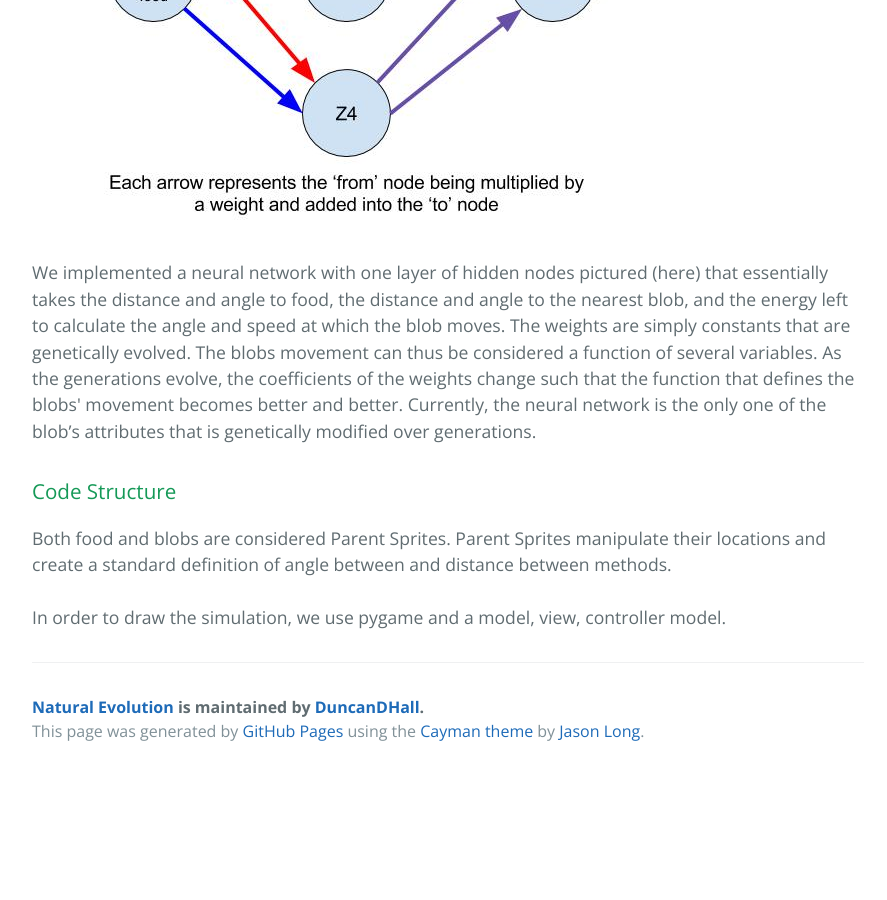
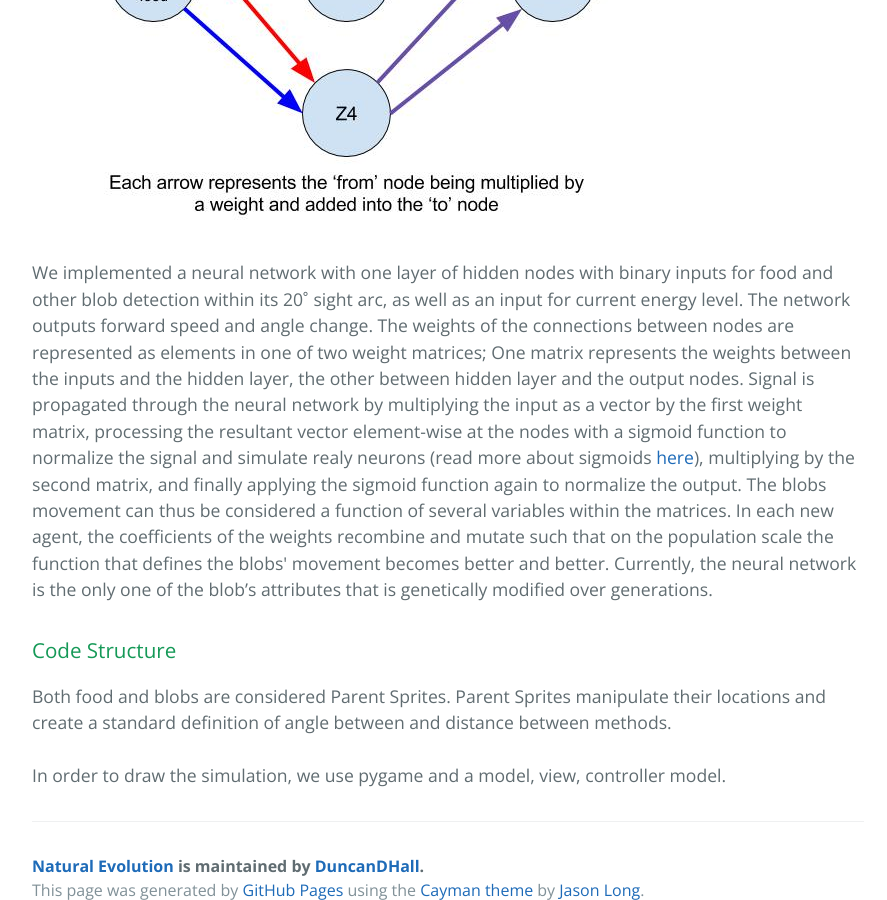
Before and after one commit to DuncanDHall/NaturalEvolution, a Jekyll site: the page implementation.html, which Jekyll copies as it is, in a window 1280 px wide and 900 px high, scrolled down 1745 px. Shown: the whole window, without its empty margins (192-1079 px from the left). Built offline with Jekyll 4.4.1, drawn with Linux system fonts in a browser that asks for light colours; before the commit the page ends 2520 px from its top, so only the background shows below that.

Commit message:
Update implementation.html

```diff
--- a/implementation.html
+++ b/implementation.html
@@ -60,9 +60,8 @@ When a blob eats food, they gain energy. The blob’s energy simulates metabolis
 </p>
 <img src="images/Neural Net Diagram.jpg" alt="Neural Network">
 <p>
-We implemented a neural network with one layer of hidden nodes pictured (here) that essentially takes the distance and angle to food, the distance and angle to the nearest blob, and the energy left to calculate the angle and speed at which the blob moves. The weights are simply constants that are genetically evolved. The blobs movement can thus be considered a function of several variables. As the generations evolve, the coefficients of the weights change such that the function that defines the blobs' movement becomes better and better. Currently, the neural network is the only one of the blob’s attributes that is genetically modified over generations.
-
- </p>
+We implemented a neural network with one layer of hidden nodes with binary inputs for food and other blob detection within its 20˚ sight arc, as well as an input for current energy level. The network outputs forward speed and angle change. The weights of the connections between nodes are represented as elements in one of two weight matrices; One matrix represents the weights between the inputs and the hidden layer, the other between hidden layer and the output nodes. Signal is propagated through the neural network by multiplying the input as a vector by the first weight matrix, processing the resultant vector element-wise at the nodes with a sigmoid function to normalize the signal and simulate realy neurons (read more about sigmoids <a href=”https://en.wikipedia.org/wiki/Sigmoid_function”>here</a>), multiplying by the second matrix, and finally applying the sigmoid function again to normalize the output. The blobs movement can thus be considered a function of several variables within the matrices. In each new agent, the coefficients of the weights recombine and mutate such that on the population scale the function that defines the blobs' movement becomes better and better. Currently, the neural network is the only one of the blob’s attributes that is genetically modified over generations.
+</p>
 
 <h3>
 <a id="authors-and-contributors" class="anchor" href="#authors-and-contributors" aria-hidden="true"><span aria-hidden="true" class="octicon octicon-link"></span></a>Code Structure</h3>
```
